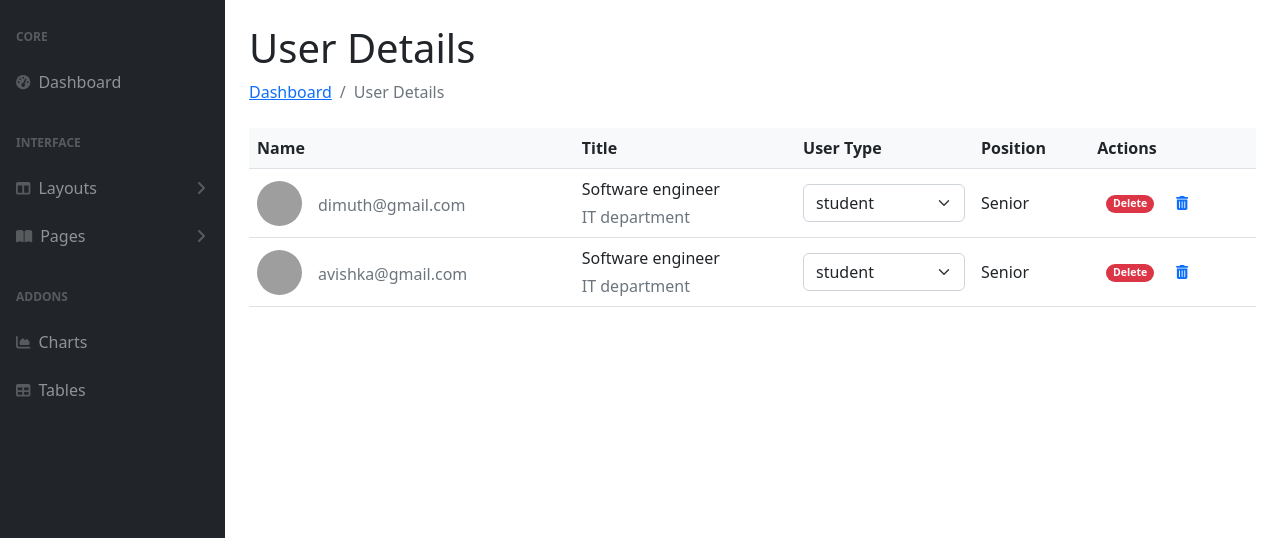
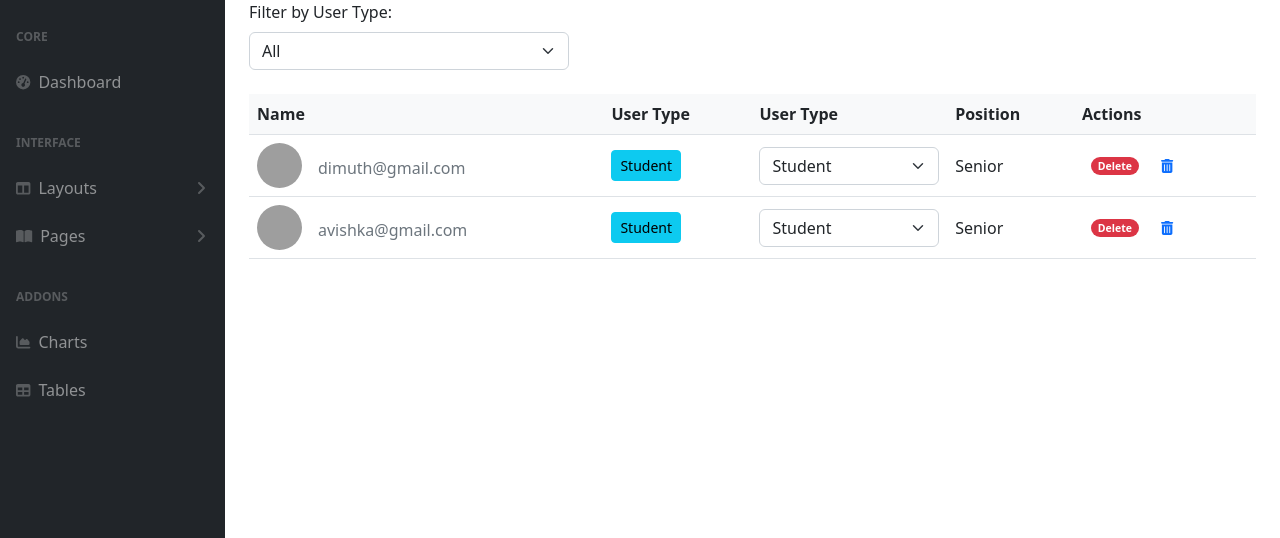
Before and after one commit to Ravindu-lasal/LMS-System, a PHP site: page /pages/admin/users.php in a window 1280 px wide. Shown: the part 56-594 px from the top of the page. Run offline with PHP 8.4, Linux system fonts and the light colour scheme; data comes from the database, SQL or seed files in the repository; some libraries are stand-ins or nearby versions; grey boxes are pictures that could not be loaded.

Commit message:
filter done

```diff
--- a/learning-mangement-system/pages/admin/users.php
+++ b/learning-mangement-system/pages/admin/users.php
@@ -2,6 +2,15 @@
 include_once "../../inc/db_connect.php";
 
 $sql = "SELECT * FROM users";
+$users = mysqli_query($conn, $sql);
+
+
+$user_type_filter = isset($_POST['user_type']) ? $_POST['user_type'] : '';
+
+$sql = "SELECT * FROM users";
+if (!empty($user_type_filter)) {
+    $sql .= " WHERE user_type = '" . mysqli_real_escape_string($conn, $user_type_filter) . "'";
+}
 $users = mysqli_query($conn, $sql);
 
 if (isset($_POST["id"])) {
@@ -136,16 +145,25 @@ if (isset($_POST["id"])) {
         <div id="layoutSidenav_content">
             <main>
                 <div class="container-fluid px-4">
-                    <h1 class="mt-4">User Details</h1>
-                    <ol class="breadcrumb mb-4">
-                        <li class="breadcrumb-item"><a href="index.html">Dashboard</a></li>
-                        <li class="breadcrumb-item active">User Details</li>
-                    </ol>
+                    <!-- Filter Form -->
+                    <form method="POST" action="" class="mb-4">
+                        <div class="row">
+                            <div class="col-md-4">
+                                <label for="user_type" class="form-label">Filter by User Type:</label>
+                                <select class="form-select" id="user_type" name="user_type" onchange="this.form.submit()">
+                                    <option value="">All</option>
+                                    <option value="admin" <?= isset($_POST['user_type']) && $_POST['user_type'] == 'admin' ? 'selected' : '' ?>>Admin</option>
+                                    <option value="lecture" <?= isset($_POST['user_type']) && $_POST['user_type'] == 'lecture' ? 'selected' : '' ?>>Lecture</option>
+                                    <option value="student" <?= isset($_POST['user_type']) && $_POST['user_type'] == 'student' ? 'selected' : '' ?>>Student</option>
+                                </select>
+                            </div>
+                        </div>
+                    </form>
                     <table class="table align-middle mb-0 bg-white">
                         <thead class="bg-light">
                             <tr>
                                 <th>Name</th>
-                                <th>Title</th>
+                                <th>User Type</th>
                                 <th>User Type</th>
                                 <th>Position</th>
                                 <th>Actions</th>
@@ -173,12 +191,12 @@ if (isset($_POST["id"])) {
                                         </div>
                                     </td>
                                     <td>
-                                        <p class="fw-normal mb-1">Software engineer</p>
-                                        <p class="text-muted mb-0">IT department</p>
+                                        <button class="btn btn-sm btn-<?php echo $user['user_type'] == 'admin' ? 'primary' : ($user['user_type'] == 'lecture' ? 'success' : 'info') ?>"><?php echo ucfirst($user['user_type']) ?></button>
+
                                     </td>
                                     <td>
                                         <select class="form-select" aria-label="Default select example" onchange="updateUserType(<?php echo $user['id'] ?>,this.value)">
-                                            <option selected><?php echo $user['user_type'] ?></option>
+                                            <option value="student">Student</option>
                                             <option value="admin">Admin</option>
                                             <option value="lecture">Lecture</option>
                                         </select>
```
